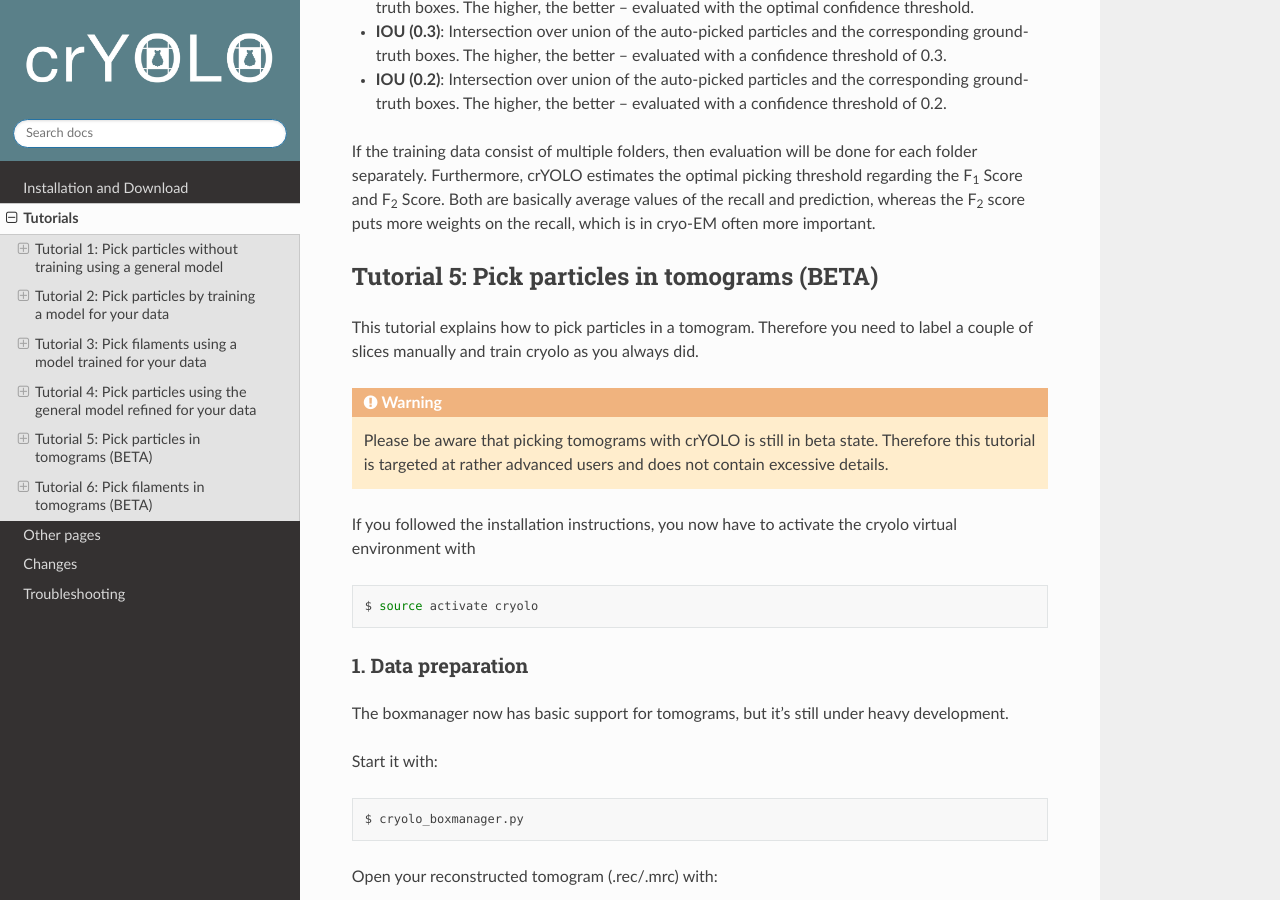
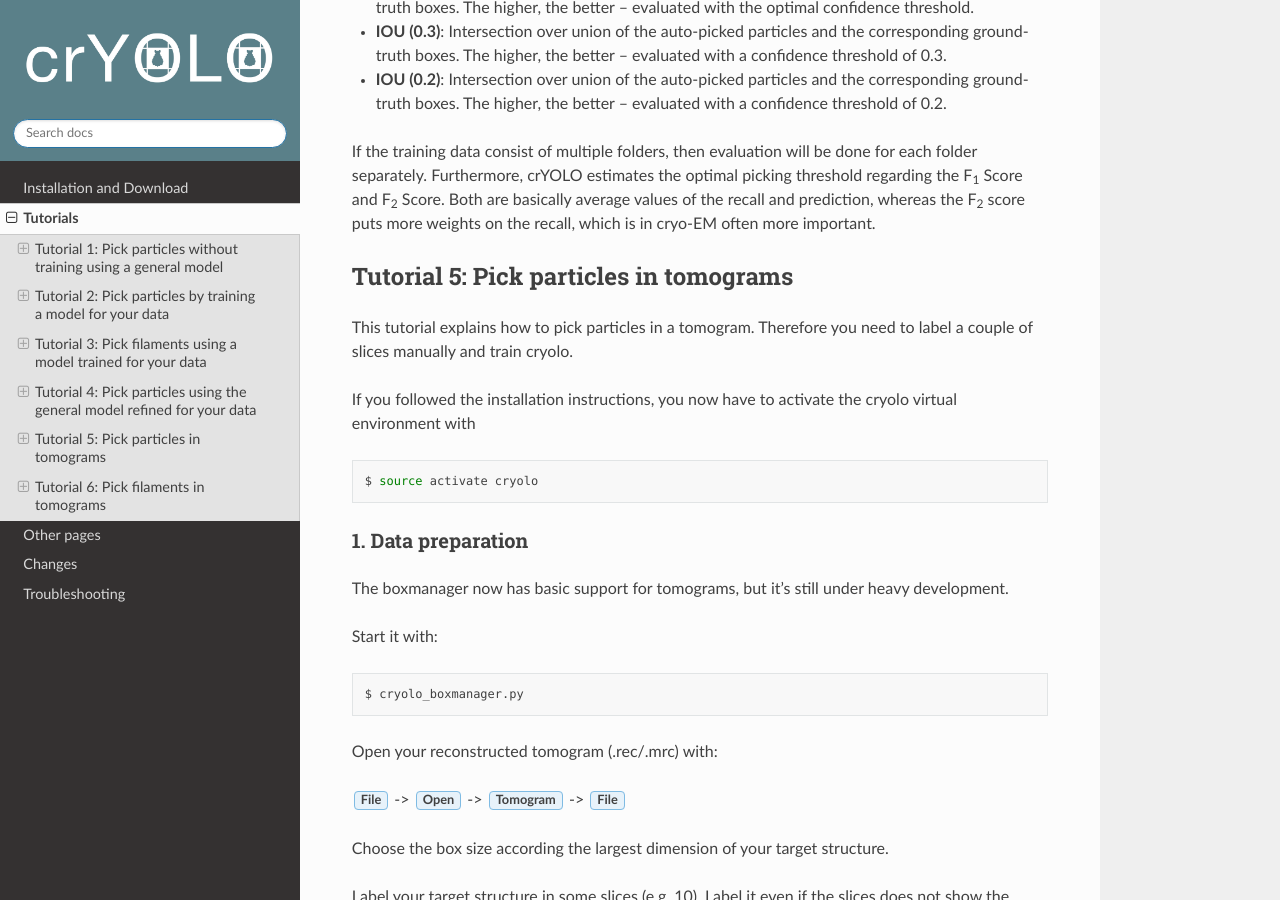
Before and after one commit to MPI-Dortmund/cryolo, a Sphinx documentation site: the page built from source/tutorials/tutorial_overview.rst, in a window 1280 px wide and 900 px high, scrolled down 43837 px. Built offline with Sphinx 7.4.7 and the Read the Docs theme 2.0.0, drawn with Linux system fonts in a browser that asks for light colours; some of the changed text lies outside the part shown.

Commit message:
remove beta warnings

```diff
--- a/source/tutorials/tut05_tomo.rst
+++ b/source/tutorials/tut05_tomo.rst
@@ -1,14 +1,8 @@
-Tutorial 5: Pick particles in tomograms (BETA)
+Tutorial 5: Pick particles in tomograms
 =======================================
 
 This tutorial explains how to pick particles in a tomogram. Therefore you need to label
-a couple of slices manually and train cryolo as you always did.
-
-.. warning::
-
-    Please be aware that picking tomograms with crYOLO is still in beta state.
-    Therefore this tutorial is targeted at rather advanced users and does not contain
-    excessive details.
+a couple of slices manually and train cryolo.
 
 If you followed the installation instructions, you now have to activate the cryolo virtual environment with
 
--- a/source/tutorials/tut06_tomo_filament.rst
+++ b/source/tutorials/tut06_tomo_filament.rst
@@ -1,14 +1,8 @@
-Tutorial 6: Pick filaments in tomograms (BETA)
-==============================================
+Tutorial 6: Pick filaments in tomograms
+=======================================
 
 This tutorial explains how to pick filaments in a tomogram. Therefore you need to label
-a couple of slices manually and train cryolo as you always did.
-
-.. warning::
-
-    Please be aware that picking tomograms with crYOLO is still in beta state.
-    Therefore this tutorial is targeted at rather advanced users and does not contain
-    excessive details.
+a couple of slices manually and train cryolo.
 
 If you followed the installation instructions, you now have to activate the cryolo virtual environment with
 
```
